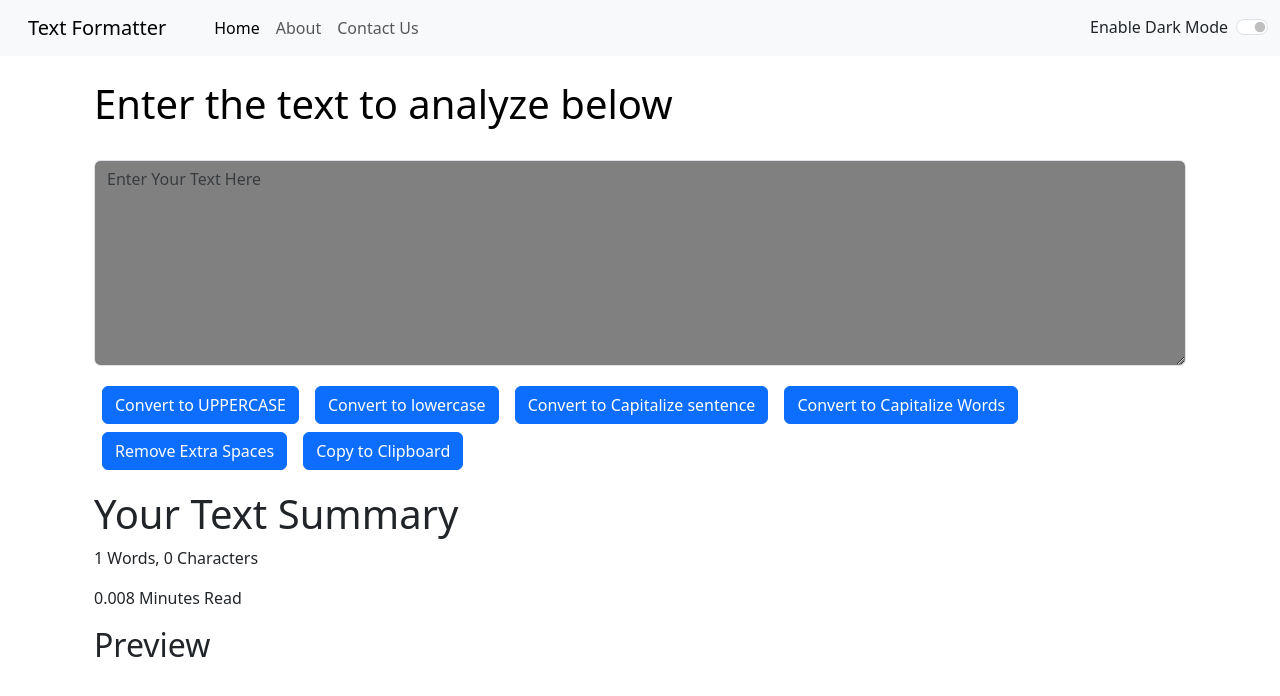
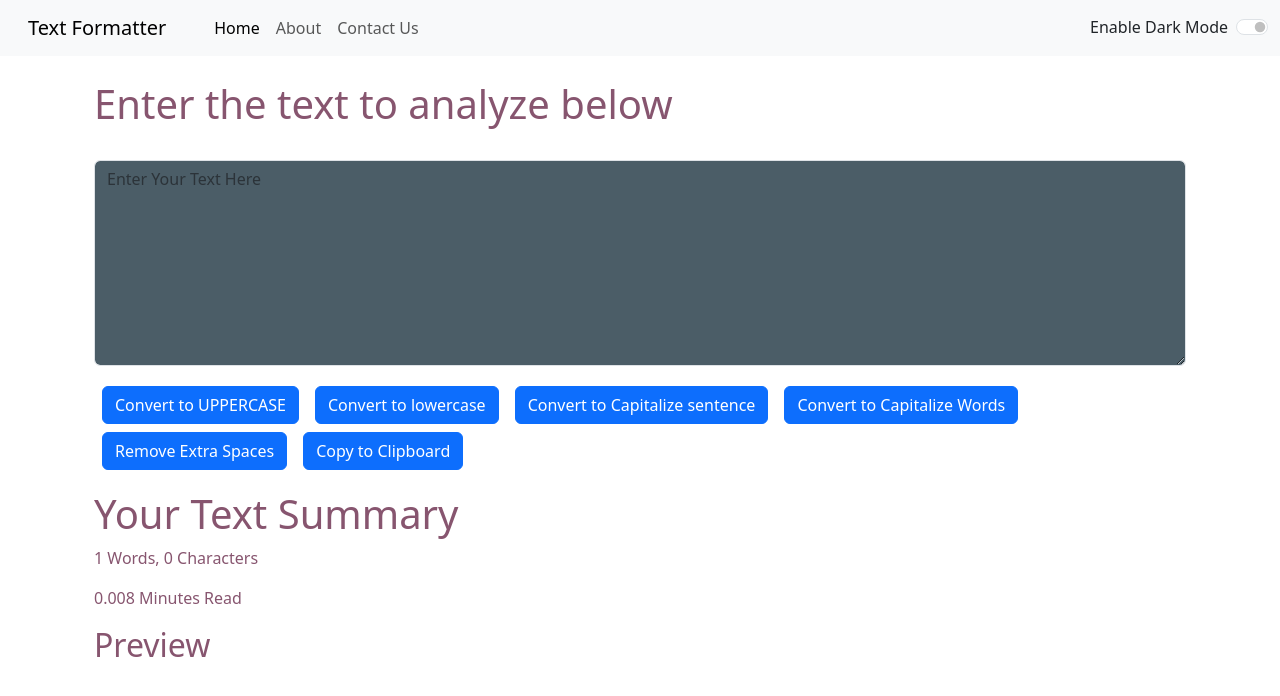
Before and after one commit to BhushanBahalkar/TextFormatter, a React (Create React App) app: page / in a window 1280 px wide. Shown: the top 696 px of the page. Built offline with nearby package versions, Linux system fonts and the light colour scheme.

Commit message:
update 4 files and delete 1 file

```diff
--- a/src/App.js
+++ b/src/App.js
@@ -7,17 +7,18 @@ import React, { useState } from 'react';
 
 
 
+
 function App() {
     const [mode, setMode]  = useState('light');
 
     const toggleMode = ()=>{
        if(mode === 'light'){
         setMode ('dark');
-        document.body.style.backgroundColor = '#212529';
+        document.body.style.backgroundColor = '#2F1B41'; //Main Body BG in Darkmode
        }
        else{
         setMode ('light');
-        document.body.style.backgroundColor = 'white';
+        document.body.style.backgroundColor = '#C4DFDF'; //Main Body BG in Lightmode
        }
     }
 
--- a/src/components/About.js
+++ b/src/components/About.js
@@ -153,7 +153,7 @@ export default function About() {
               If you prefer reaching out through email, you can send your
               inquiries to{" "}
               <a
-                href="mailto:bhudhsnbshslksr189@email.com?subject=Enter your subject here &body= type your quries here and tell us what we need to improve "
+                href="mailto:bhushanbahalkar189@email.com?subject=Enter your subject here &body= type your quries here and tell us what we need to improve "
               >
                 {" "}
                 Send mail
--- a/src/components/Navbar.js
+++ b/src/components/Navbar.js
@@ -40,7 +40,8 @@ export default function Navbar(props) {
             </li>
           </ul>
 
-          <div className={`form-check form-switch text-${props.mode=== 'light'?'dark':'light'}`}>
+          <div className={`form-check form-switch text-${props.mode=== 'light'?'dark':'light'}` //Dark mode button
+        }>
             <input
               className="form-check-input"
               onClick={props.toggleMode}
--- a/src/components/TextForm.js
+++ b/src/components/TextForm.js
@@ -56,7 +56,7 @@ export default function TextForm(props) {
     <>
       <div
         className="container"
-        style={{ color: props.mode === "dark" ? "white" : "black" }}
+        style={{ color: props.mode === "dark" ? "white" : "#87556F" }}   //Title color fixed not changing with color mode
       >
         <h1>{props.heading}</h1>
 
@@ -64,8 +64,8 @@ export default function TextForm(props) {
           <label htmlFor="myBox" />
           <textarea
             style={{
-              backgroundColor: props.mode === "dark" ? "grey" : "gray", // Change "white" to "gray"
-              color: props.mode === "dark" ? "white" : "black",
+              backgroundColor: props.mode === "dark" ? "#414141" : "#4B5D67",   //text input field bg
+              color: props.mode === "dark" ? "white" : "#322F3D",            //Input text color
             }}
             className="form-control"
             id="myBox"
@@ -107,7 +107,10 @@ export default function TextForm(props) {
         </button>
       </div>
 
-      <div className="container my-3">
+      <div className="container my-3" style={{
+
+              color: props.mode === "dark" ? "white" : "#87556F",   //Text Summary text color
+            }}>
         <h1>Your Text Summary</h1>
         <p>
           {" "}
@@ -115,7 +118,9 @@ export default function TextForm(props) {
         </p>
         <p> {0.008 * text.split(" ").length} Minutes Read </p>
         <h2>Preview</h2>
-        <p>{text}</p>
+        <div style={{backgroundColor: props.mode === "dark" ? "grey" : "#4B5D6"}   //Preview field text color
+      }>
+        {text}</div>
       </div>
     </>
   );
--- /dev/null
+++ b/src/components/index.css
@@ -0,0 +1,31 @@
+/* Button Styles */
+.btn-primary {
+    background-color: #5783db; /* Primary button color */
+    color: #fff; /* Text color for the primary button */
+  }
+
+
+
+  /* Textarea Styles */
+  .form-control {
+
+
+  }
+
+  /* Container Styles */
+  .container {
+
+
+  }
+
+  /* Additional styles for the text summary section */
+  .text-summary {
+
+
+  }
+
+  /* Preview Field Styles */
+  .preview-field {
+
+
+  }
```
Also changed, not shown: src/components/.dark-mode-textarea.css (deleted).
